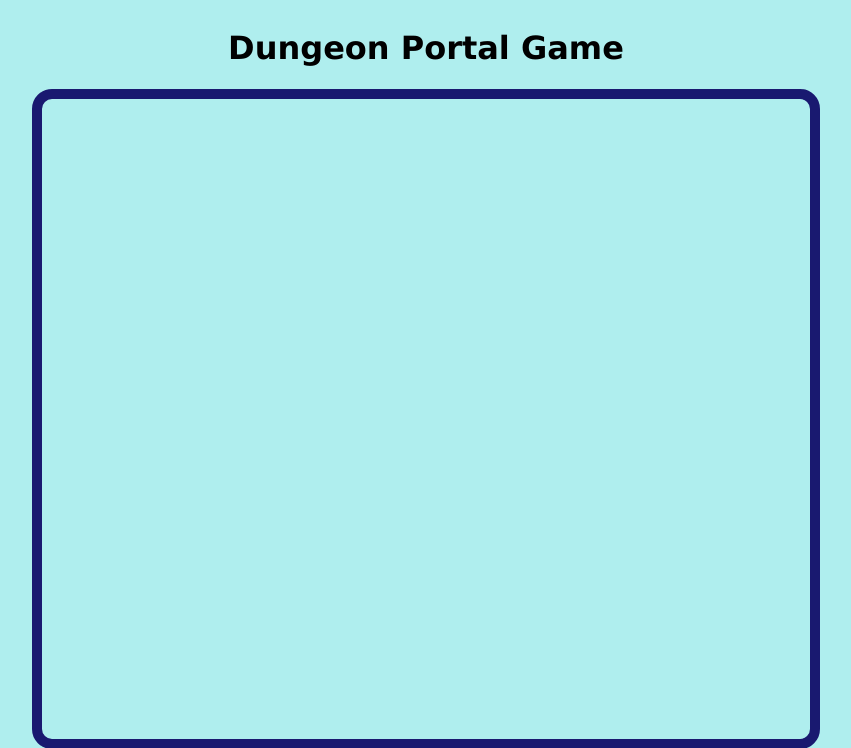
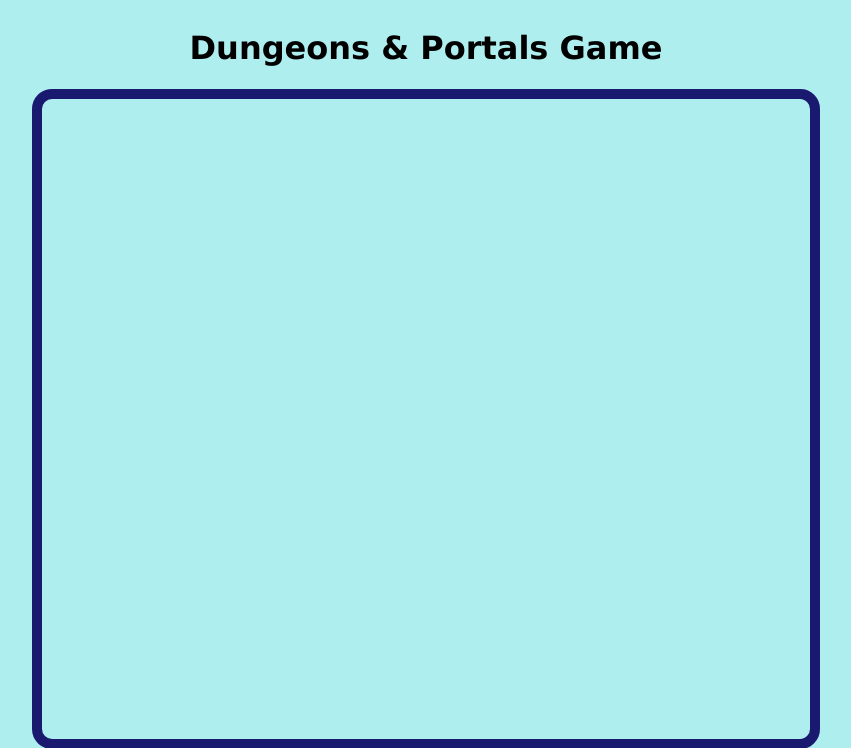
Before and after one commit to Center-for-Computational-Psychiatry/task_dungeon-portals-game, a Flask app: page / in a window 1280 px wide. Shown: the top 748 px of the page, without its empty margins (214-1065 px from the left). Run offline with Flask 3, Linux system fonts and the light colour scheme.

Commit message:
visual optimizations

```diff
--- a/static/js/index.js
+++ b/static/js/index.js
@@ -111,7 +111,7 @@
         drawParticipantIDField(); // Collect participant ID
     } else if (currentScreen === 1) {
         c.font = '24px Arial';
-        c.fillText('Welcome to the Dungeon Portal Game!', canvas.width / 2, 180);
+        c.fillText('Welcome to the Dungeons & Portals Game!', canvas.width / 2, 180);
         c.fillText('Teleport through portals to explore different platforms in a dungeon.', canvas.width / 2, 230);
         c.fillText('Find a way to escape each dungeon.', canvas.width / 2, 260);
         c.fillText('You will earn money based on the number of points earned in this game.', canvas.width / 2, 290);
--- a/templates/index.html
+++ b/templates/index.html
@@ -8,7 +8,7 @@
 </head>
 
 <body>
-    <h1>Dungeon Portal Game</h1>
+    <h1>Dungeons & Portals Game</h1>
     <!-- Main game canvas -->
     <div class="canvas-container">
         <canvas></canvas>
```
